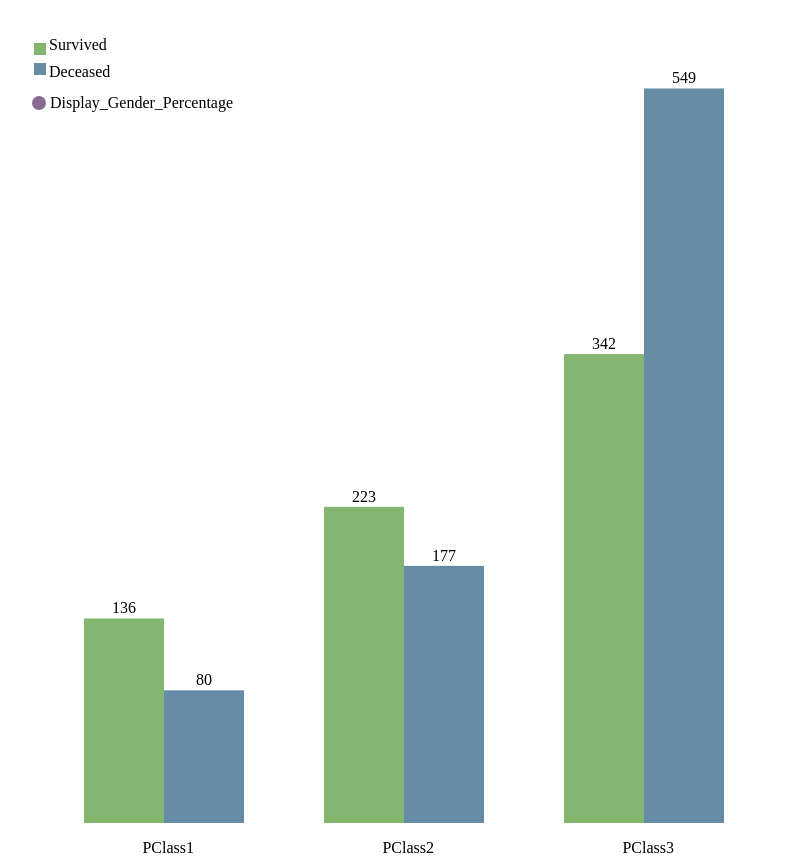
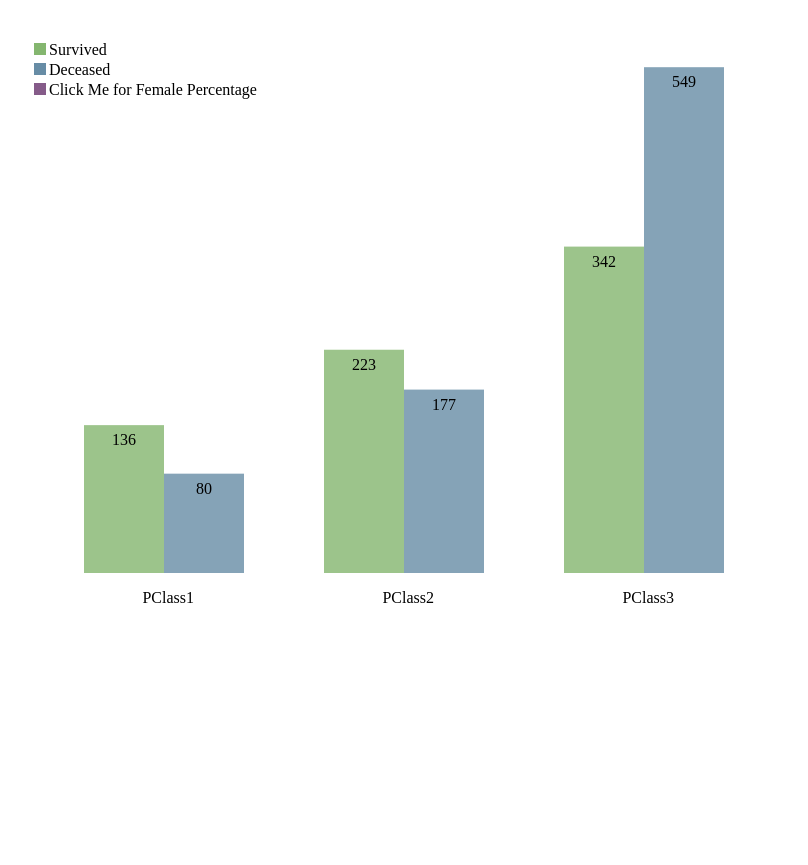
Before and after one commit to laurazhang127/laurazhang127.github.io, a plain HTML site: page index.html in a window 1280 px wide. Shown: the part 67-932 px from the top of the page, without its empty margins (4-812 px from the left). After the commit the page ends 800 px from the top, so only its background shows below. Drawn offline with nearby package versions, Linux system fonts and the light colour scheme.

Commit message:
Adjust height and other formats

```diff
--- a/index.html
+++ b/index.html
@@ -20,7 +20,7 @@
 				"use strict";
 				var margin = 30,
 					w = 900,
-					h = 800;
+					h = 550;
 
 			/* Add Header and Construct svg */
 
@@ -106,6 +106,7 @@
 								return y_scale(d.values['live']);
 							})
 							.attr("fill", "#84b66f")
+							.attr("opacity", 0.8)
 
 						d3.select(this).append("rect")
 							.attr("x", function(d){
@@ -119,6 +120,7 @@
 								return y_scale(d.values['decease']);
 								})
 							.attr("fill", "#678ca5")
+							.attr("opacity", 0.8)
 						})
 
 				bar.append("g")
@@ -127,7 +129,7 @@
 					   		.attr("x", function(d){
 								return 3 * d.key * 80 - 120;})
 					   		.attr("y", function(d){
-								return (h - 5 - y_scale(d.values['live']));})
+								return (h + 20 - y_scale(d.values['live']));})
 							.text(function(d){
 								return d.values['live'];})
 							.style("text-anchor", "middle")
@@ -138,7 +140,7 @@
 								return 3* d.key * 80 - 40;
 								})
 							.attr("y", function(d){
-								return (h - 5 - y_scale(d.values['decease']));
+								return (h + 20 - y_scale(d.values['decease']));
 								})
 							.text(function(d){return d.values['decease'];})
 							.style("text-anchor", "middle")
@@ -174,24 +176,24 @@
 				legend.append("text")
 					.attr("x", margin + 15)
 					.attr("y", function(d, i){
-						return (i+1)*27;
+						return i*20 + 32;
 						})
 					.text(function(d){
 						return d;
 						})
 
-				svg.append("circle")
-					.attr("cx", margin+5)
-					.attr("cy", 80)
-					.attr("r", 7)
-					.attr("fill", "#876a90")
-					.attr("id", "gender")
+				svg.append("rect")
+					.attr("x", margin)
+					.attr("y", 60)
+					.attr("width", 12)
+					.attr("height", 12)
+					.attr("fill", "#855b89")
 					.on("click", display_gender)
 
 				svg.append("text")
-					.text("Display_Gender_Percentage")
-					.attr("x", margin + 16)
-					.attr("y", 85)
+					.text("Click Me for Female Percentage")
+					.attr("x", margin + 15)
+					.attr("y", 72)
 					.attr("color", "black")
 
 				function display_gender(){
@@ -223,7 +225,7 @@
 								.attr("text-anchor", "middle")
 								.text(function(d){
 									var femaper = d.values["female_live"]/d.values["live"]
-									return format(femaper) + " Female";
+									return format(femaper);
 									})
 								.attr("fill", "black")
 							var subelement2 = d3.select(this)
@@ -250,7 +252,7 @@
 								.attr("text-anchor", "middle")
 								.text(function(d){
 									var femaper = d.values["female_decease"]/d.values["decease"]
-									return format(femaper) + " Female";
+									return format(femaper);
 									})
 								.attr("fill", "black")
 						})
```
